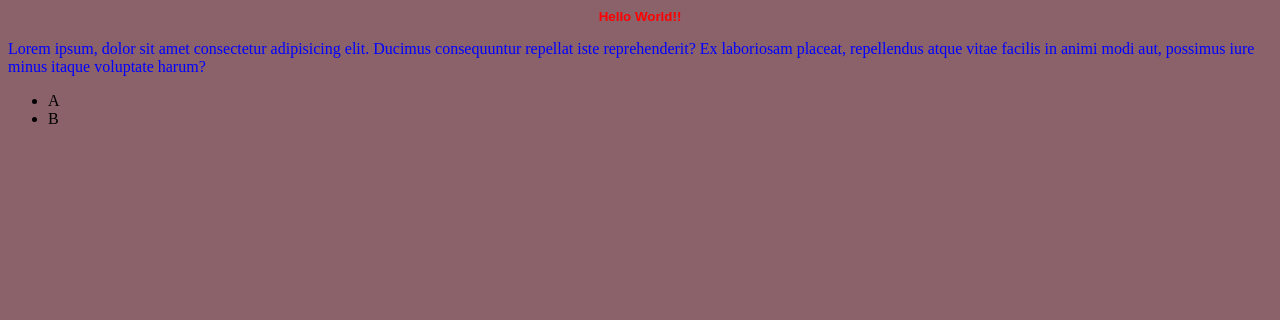
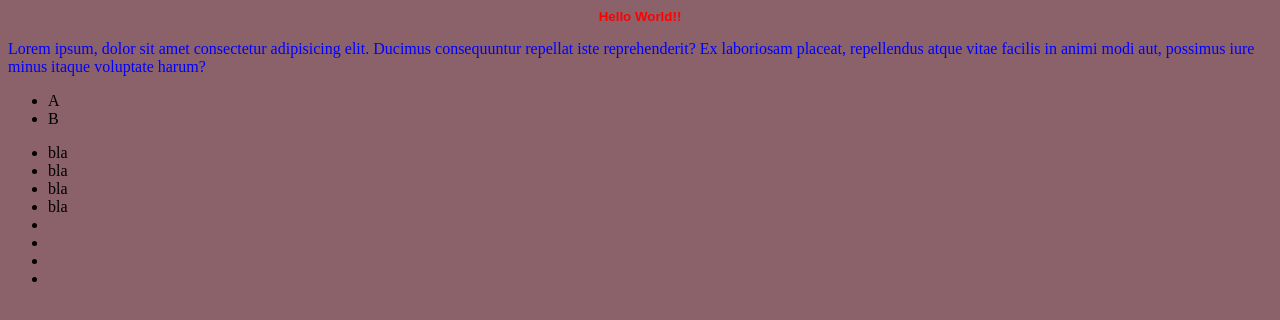
Before and after one commit to andredenani/teste-git, a plain HTML site: page index.html in a window 1280 px wide. Drawn offline with Linux system fonts and the light colour scheme.

Commit message:
atualizações finais
bla bla bla

```diff
--- a/index.html
+++ b/index.html
@@ -14,5 +14,15 @@
         <li>A</li>
         <li>B</li>
     </ul>
+    <ul>
+        <li>bla</li>
+        <li>bla</li>
+        <li>bla</li>
+        <li>bla</li>
+        <li></li>
+        <li></li>
+        <li></li>
+        <li></li>
+    </ul>
 </body>
 </html>
```
